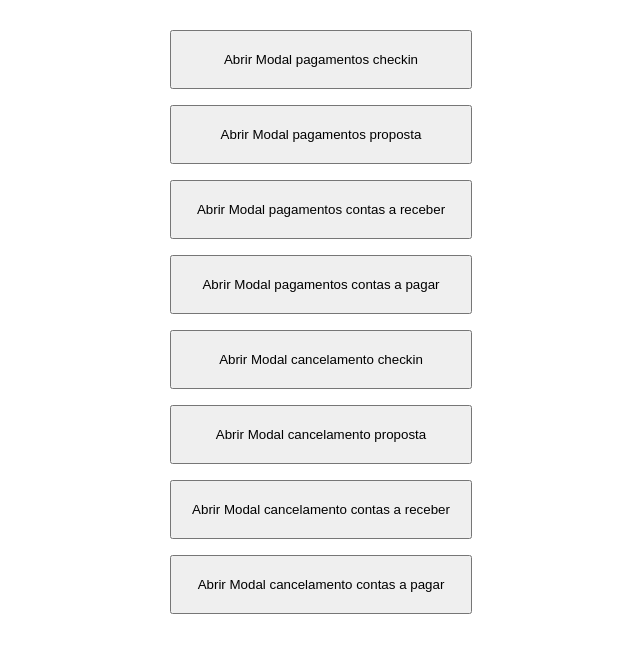
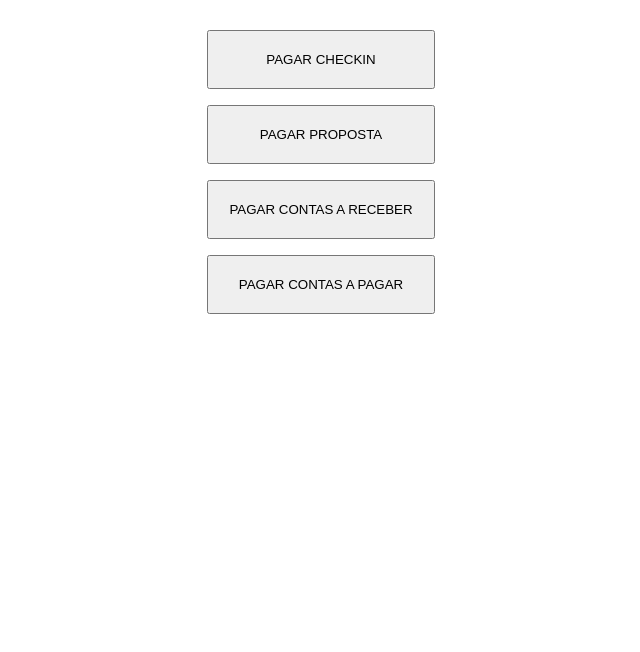
Before and after one commit to DevJoaoPeu/poc_modal_payment, an Angular app: page / in a window 1280 px wide. Shown: the top 652 px of the page, without its empty margins (319-959 px from the left). Built offline with nearby package versions, Linux system fonts and the light colour scheme.

Commit message:
feat: correct flux modais

```diff
--- a/src/app/app.component.html
+++ b/src/app/app.component.html
@@ -1,49 +1,21 @@
 <div class="container">
-  <button mat-raised-button color="primary" (click)="openModalPaymentCheckin()">
-    Abrir Modal pagamentos checkin
+  <button mat-raised-button color="primary" (click)="openModalCheckin()">
+    PAGAR CHECKIN
+  </button>
+
+  <button mat-raised-button color="primary" (click)="openModalProposal()">
+    PAGAR PROPOSTA
   </button>
 
   <button
     mat-raised-button
     color="primary"
-    (click)="openModalPaymentProposal()"
+    (click)="openModalAccountsReceiver()"
   >
-    Abrir Modal pagamentos proposta
-  </button>
-
-  <button
-    mat-raised-button
-    color="primary"
-    (click)="openModalPaymentAccountsReceiver()"
-  >
-    Abrir Modal pagamentos contas a receber
+    PAGAR CONTAS A RECEBER
   </button>
 
   <button mat-raised-button color="primary" (click)="openModalBillsToPay()">
-    Abrir Modal pagamentos contas a pagar
-  </button>
-
-  <button mat-raised-button color="primary" (click)="openModalCancelCheckin()">
-    Abrir Modal cancelamento checkin
-  </button>
-
-  <button mat-raised-button color="primary" (click)="openModalCancelProposal()">
-    Abrir Modal cancelamento proposta
-  </button>
-
-  <button
-    mat-raised-button
-    color="primary"
-    (click)="openModalCancelAccountsReceiver()"
-  >
-    Abrir Modal cancelamento contas a receber
-  </button>
-
-  <button
-    mat-raised-button
-    color="primary"
-    (click)="openModalCancelBillsToPay()"
-  >
-    Abrir Modal cancelamento contas a pagar
+    PAGAR CONTAS A PAGAR
   </button>
 </div>
--- a/src/app/app.component.ts
+++ b/src/app/app.component.ts
@@ -1,5 +1,4 @@
 import { Component, OnInit } from '@angular/core';
-import { RouterOutlet } from '@angular/router';
 import { ReceivingChoiceCheckinComponent } from './receiving-choice-checkin/receiving-choice-checkin.component';
 import {
   MatDialog,
@@ -9,14 +8,14 @@ import {
 
 @Component({
   selector: 'app-root',
-  imports: [RouterOutlet, MatDialogModule],
+  imports: [MatDialogModule],
   templateUrl: './app.component.html',
   styleUrl: './app.component.scss',
 })
 export class AppComponent {
   constructor(private dialog: MatDialog) {}
 
-  openModalPaymentCheckin(): void {
+  openModalCheckin(): void {
     const dialogRef = this.dialog.open(ReceivingChoiceCheckinComponent, {
       data: {},
     });
@@ -26,17 +25,9 @@ export class AppComponent {
     });
   }
 
-  openModalPaymentProposal(): void {}
+  openModalProposal(): void {}
 
-  openModalPaymentAccountsReceiver(): void {}
+  openModalAccountsReceiver(): void {}
 
   openModalBillsToPay(): void {}
-
-  openModalCancelCheckin(): void {}
-
-  openModalCancelProposal(): void {}
-
-  openModalCancelAccountsReceiver(): void {}
-
-  openModalCancelBillsToPay(): void {}
 }
```
